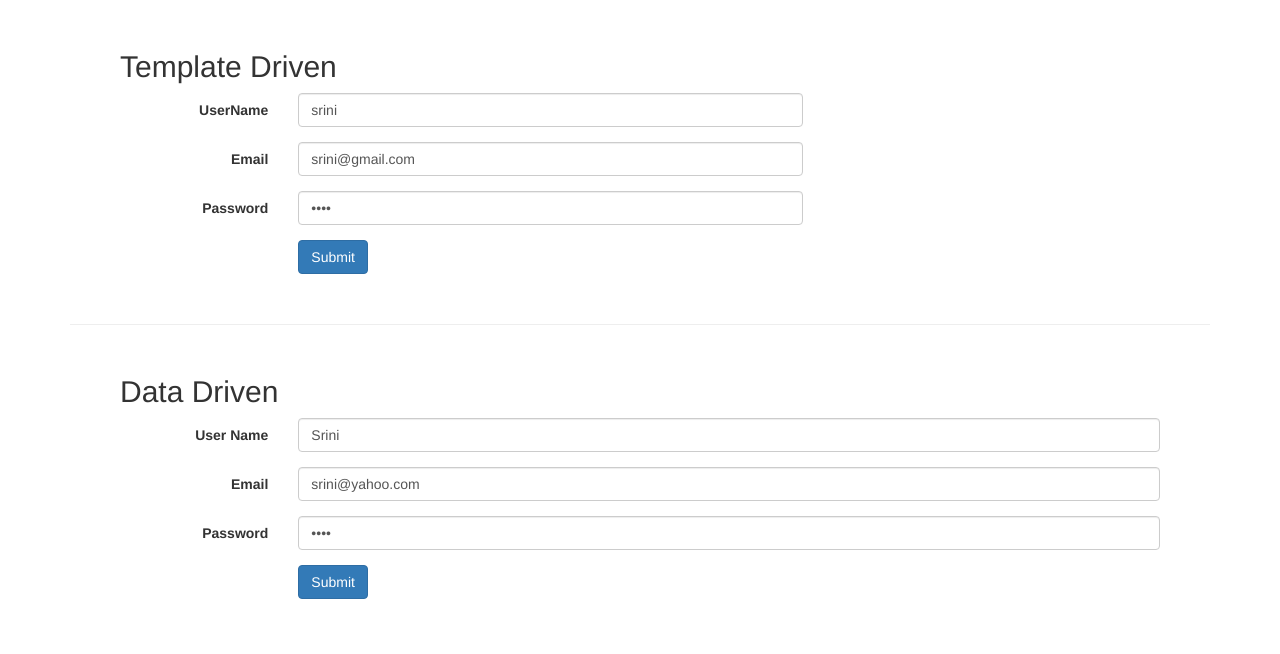
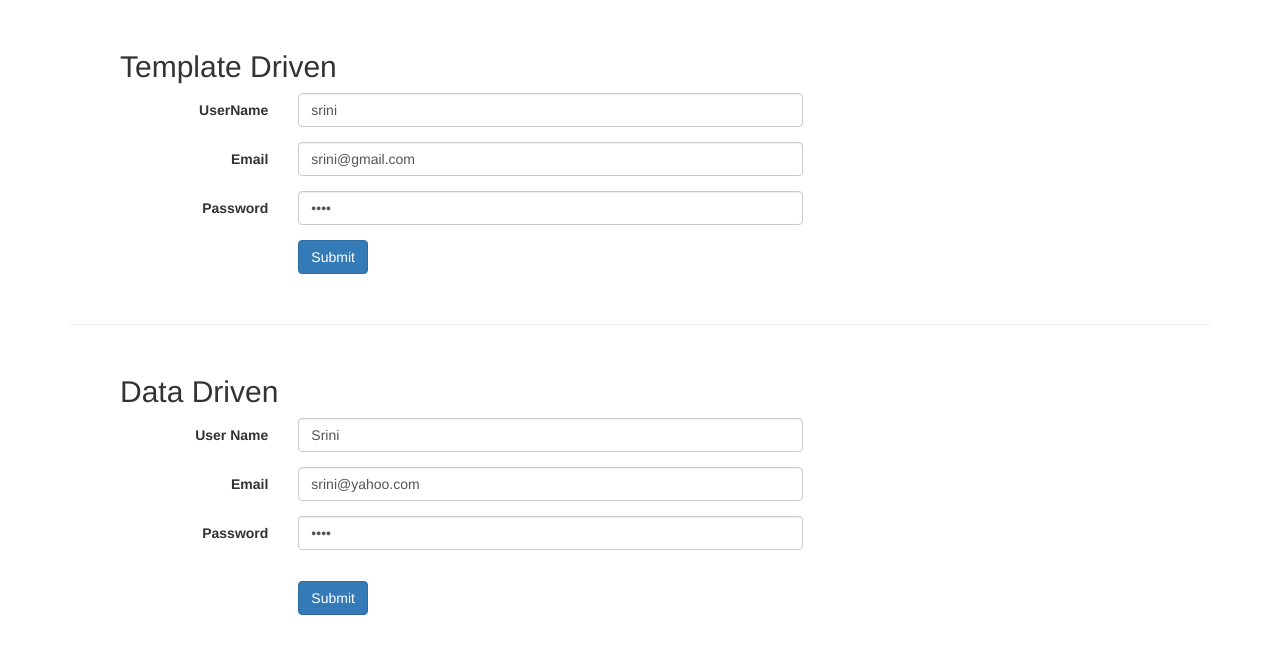
Before and after one commit to kksrini89/ng2Forms, an Angular app: page / in a window 1280 px wide. Shown: the top 654 px of the page. Built offline with nearby package versions, Linux system fonts and the light colour scheme.

Commit message:
ng2Forms-Template Driven is implemented

```diff
--- a/package.json
+++ b/package.json
@@ -9,6 +9,10 @@
     "test": "ng test",
     "pree2e": "webdriver-manager update",
     "e2e": "protractor"
+  },
+  "repository": {
+    "type": "git",
+    "url": "https://github.com/kksrini89/ng2Forms.git"
   },
   "private": true,
   "dependencies": {
--- a/src/app/data-driven/data-driven.component.html
+++ b/src/app/data-driven/data-driven.component.html
@@ -1,27 +1,43 @@
 <div class="content">
   <h2>Data Driven</h2>
   <form class="form-horizontal" (ngSubmit)="onSubmit()" [formGroup]="myForm">
+    <div formGroupName="userData">
+      <div class="form-group">
+        <label for="dd-name" class="col-sm-2 control-label">User Name</label>
+        <div class="col-sm-6">
+          <input type="text" class="form-control" id="dd-name" placeholder="UserName" formControlName="username">
+        </div>
+      </div>
+      <div class="form-group">
+        <label for="dd-email" class="col-sm-2 control-label">Email</label>
+        <div class="col-sm-6">
+          <input type="text" class="form-control" id="dd-email" placeholder="Email" formControlName="email">
+          <div *ngIf="!myForm.controls['userData'].controls['email'].valid">
+            Invalid Email
+          </div>
+        </div>
+      </div>
+    </div>
+
     <div class="form-group">
-      <label for="dd-name" class="col-sm-2 control-label">User Name</label>
-      <div class="col-sm-10">
-        <input type="text" class="form-control" id="dd-name" placeholder="UserName"
-                formControlName="username">
+      <label for="dd-password" class="col-sm-2 control-label">Password</label>
+      <div class="col-sm-6">
+        <input type="password" class="form-control" id="dd-password" placeholder="Password" formControlName="password">
       </div>
     </div>
     <div class="form-group">
-      <label for="dd-email" class="col-sm-2 control-label">Email</label>
-      <div class="col-sm-10">
-        <input type="text" class="form-control" id="dd-email" placeholder="Email"
-              formControlName="email">
+      <div class="col-sm-6">
+        <div class="radio" *ngFor="let g of genders">
+          <label>
+            <input type="radio"
+                    formControlName="gender"
+                    [value]="g">
+                    {{g}}
+          </label>
+        </div>
       </div>
     </div>
-    <div class="form-group">
-      <label for="dd-password" class="col-sm-2 control-label">Password</label>
-      <div class="col-sm-10">
-        <input type="password" class="form-control" id="dd-password" placeholder="Password"
-              formControlName="password">
-      </div>
-    </div>
+
     <div class="form-group">
       <div class="col-sm-offset-2 col-sm-10">
         <button type="submit" class="btn btn-primary">Submit</button>
--- a/src/app/data-driven/data-driven.component.ts
+++ b/src/app/data-driven/data-driven.component.ts
@@ -8,11 +8,18 @@ import { FormGroup, FormControl, Validators } from '@angular/forms';
 })
 export class DataDrivenComponent implements OnInit {
   myForm: FormGroup;
+  genders: [
+    'male',
+    'female'
+  ];
   constructor() {
     this.myForm = new FormGroup({
-      "username": new FormControl('Srini', Validators.required),
-      "email": new FormControl('srini@yahoo.com', Validators.required),
-      "password": new FormControl('test', Validators.required)
+      "userData": new FormGroup({
+        "username": new FormControl('Srini', Validators.required),
+        "email": new FormControl('srini@yahoo.com', [Validators.required, Validators.pattern("[a-z0-9!#$%&'*+/=?^_`{|}~-]+(?:\.[a-z0-9!#$%&'*+/=?^_`{|}~-]+)*@(?:[a-z0-9](?:[a-z0-9-]*[a-z0-9])?\.)+[a-z0-9](?:[a-z0-9-]*[a-z0-9])?")])
+      }),
+      "password": new FormControl('test', Validators.required),
+      "gender": new FormControl('male')
     });
   }
 
```
